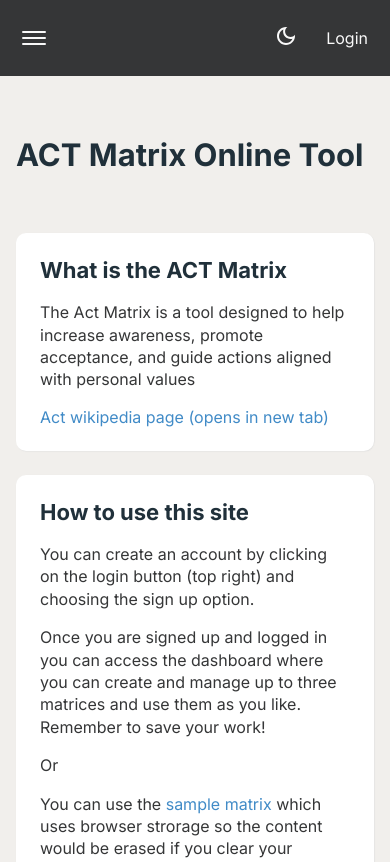
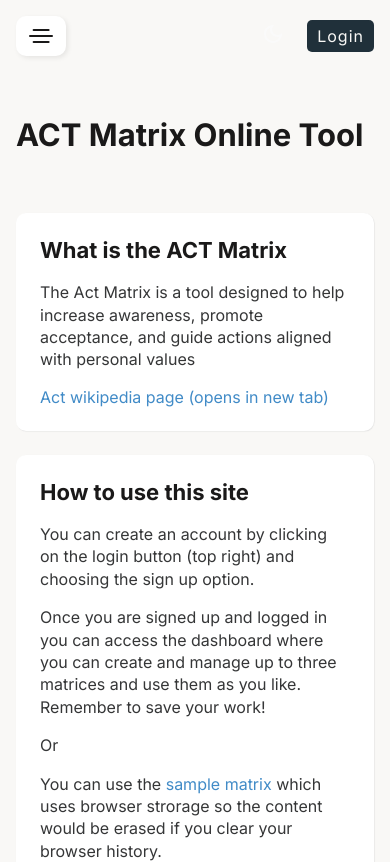
Before and after one commit to MauritzLM/act-matrix, a React (Vite) app: page / in a window 390 px wide. Shown: the top 862 px of the page. Built offline with nearby package versions, Linux system fonts and the light colour scheme; no server answers; what @tiptap/extension-color would draw is missing.

Commit message:
update nav styles

```diff
--- a/src/index.scss
+++ b/src/index.scss
@@ -7,7 +7,7 @@
   --primary-200: #efd6b0;
   --primary-300: #e1944d;
   --primary-400: #f3a22b;
-  --primary-500: #f87e0d;
+  --primary-500: #fb7232;
   --primary-600: #00ACC1;
   --primary-700: #0097A7;
   --primary-800: #00838F;
@@ -17,7 +17,7 @@
   --secondary-800: #20303a;
 
   --grey-50: #FAFAFA;
-  --grey-100: #f9f9f9;
+  --grey-100: #f9f8f6;
   --grey-200: #EEEEEE;
   --grey-300: #E0E0E0;
   --grey-400: #BDBDBD;
@@ -59,8 +59,8 @@
 
 // theme colors
 .app[data-theme='light'] {
-  --bodyBackgroundColor: #f1efec;
-  --headingColor: var(--secondary-800);
+  --bodyBackgroundColor: var(--grey-100);
+  --headingColor: var(--grey-900);
   --bodyTextColor: var(--grey-700);
   --matrixBackground: var(--primary-50);
   --matrixSaveBtn: var(--accentGreen-100);
@@ -207,11 +207,10 @@ a {
   display: flex;
   justify-content: space-between;
   gap: 1em;
-  padding: 1em;
+  padding: 1em 1em 0 1em;
   z-index: 10000;
   position: relative;
   margin: auto;
-  background-color: var(--navBackground);
 
   &.cs-active {
     &:before {
@@ -223,24 +222,28 @@ a {
       opacity: 1;
       transform: scaleX(1);
       transition-delay: 0.2s;
+      box-shadow: 2px 2px 5px rgba(0,0,0,.08);
     }
   }
 
   .cs-toggle {
-    /* 44px - 48px */
-    width: clamp(2.75rem, 6vw, 3rem);
-    height: clamp(2.75rem, 6vw, 3rem);
-    border-radius: calc(4 / 16 * 1rem);
-    background-color: transparent;
+    border-radius: 10px;
+    background-color: var(--surfaceColor-1);
     border: none;
     display: flex;
     align-items: center;
+    justify-content: center;
+    padding: 5px;
+    height: 40px;
+    width: 50px;
+    box-shadow: 2px 2px 5px rgba(0,0,0,.08);
   }
 
   .cs-active {
     .cs-line1 {
       top: 50%;
       transform: translate(-50%, -50%) rotate(225deg);
+      width: 100%;
     }
 
     .cs-line2 {
@@ -252,6 +255,7 @@ a {
     .cs-line3 {
       bottom: 100%;
       opacity: 0;
+      width: 100%;
     }
   }
 
@@ -261,13 +265,14 @@ a {
     /* 14px - 16px */
     height: clamp(0.875rem, 1.5vw, 1rem);
     position: relative;
+
   }
 
   .cs-line {
     width: 100%;
     height: 2px;
     border-radius: 2px;
-    background-color: var(--grey-100);
+    background-color: var(--headingColor);
     position: absolute;
     left: 50%;
     transform: translateX(-50%);
@@ -281,6 +286,7 @@ a {
     animation-timing-function: ease;
     animation-fill-mode: forwards;
     animation-direction: normal;
+    width: 70%;
   }
 
   .cs-line2 {
@@ -291,11 +297,13 @@ a {
     animation-timing-function: ease;
     animation-fill-mode: forwards;
     animation-direction: normal;
+
   }
 
   .cs-line3 {
     bottom: 0;
     transition: bottom 0.3s, opacity 0.3s;
+    width: 70%;
   }
 
   .ul-wrapper {
@@ -303,11 +311,10 @@ a {
     // background-color: var(--navBackground);
     overflow: hidden;
     position: absolute;
-    top: 90px;
+    top: 70px;
     left: 0;
     right: auto;
     z-index: -1;
-    padding: 0 1em;
     transform: scaleX(0);
     transform-origin: top left;
     transition: transform 0.4s, opacity 0.3s;
@@ -329,7 +336,7 @@ a {
       width: 100%;
       border-radius: 5px;
       padding: 35px;
-      background-color: var(--navBackground);
+      background-color: var(--surfaceColor-1);
 
       li {
         text-align: center;
@@ -338,14 +345,14 @@ a {
         margin-right: 0;
 
         a {
-          color: var(--grey-100);
+          color: var(--bodyTextColor);
           text-decoration: none;
           padding-bottom: .1em;
           font-size: 16px;
         }
 
         .cs-active {
-          border-bottom: 2px solid var(--primary-200);
+          border-bottom: 2px solid var(--primary-400);
         }
 
       }
@@ -363,12 +370,13 @@ a {
 
     .cs-button {
       border: none;
-      // background-color: var(--grey-100);
-      // padding: .5em .7em;
+      background-color: var(--secondary-800);
+      padding: 6px 10px;
       text-decoration: none;
       color: var(--grey-100);
       height: fit-content;
       border-radius: 5px;
+      letter-spacing: 1px;
 
       // &:hover {
       //   box-shadow: 4px 4px 6px var(--boxShadowColor2);
@@ -378,7 +386,6 @@ a {
 }
 
 footer {
-  background-color: inherit;
   padding: 1em;
 
   ul {
```
